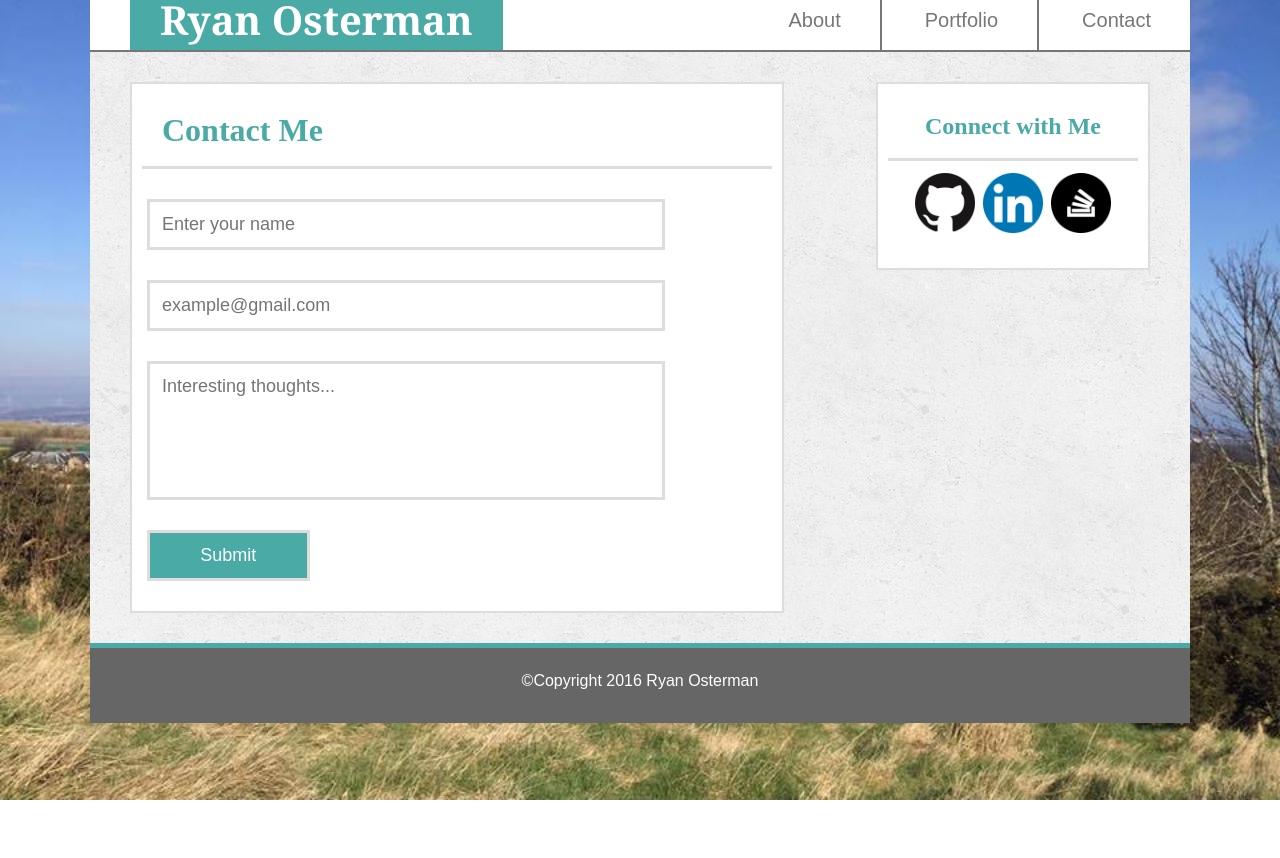
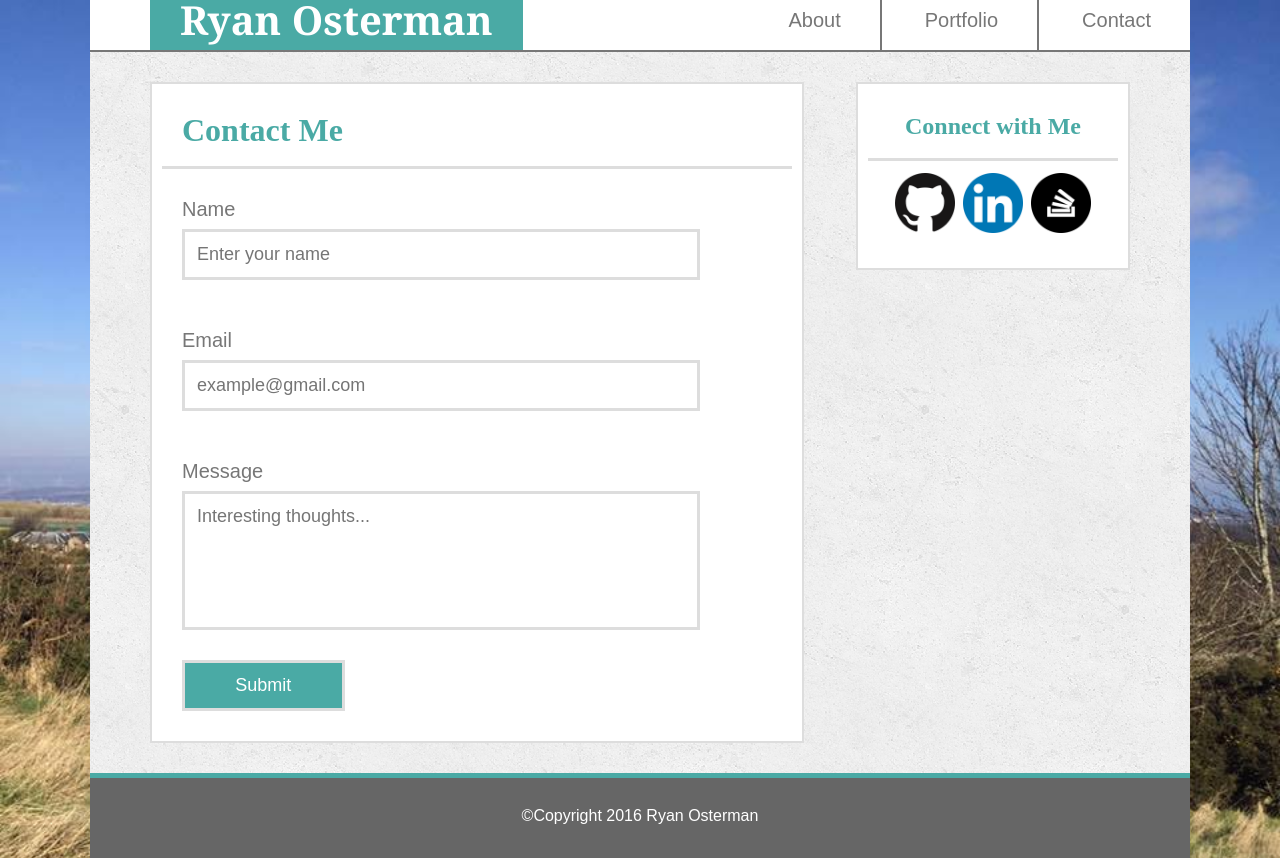
Before and after one commit to ryanosterman10/Basic-Portfolio, a PHP site: page /contact.html in a window 1280 px wide. Before the commit the page ends 800 px from the top, so only its background shows below. Run offline with PHP 8.4, Linux system fonts and the light colour scheme.

Commit message:
added comments, cleaning up

```diff
--- a/assets/css/style.css
+++ b/assets/css/style.css
@@ -1,9 +1,15 @@
+/* Main content styling for all pages */
+
 body{
       background-image: url("../images/background-image.jpg");
       background-size: cover;
       background-position: center center;
       background-repeat: no-repeat;
       background-attachment: fixed;
+}
+::selection{
+      color: white;
+      background-color: #4aaaa5;
 }
 
 #container{
@@ -12,13 +18,14 @@ body{
       margin-right: auto;
 }
 
+/* Header and navbar */
+
 header{
       background-color: #ffffff;
-      /*border-bottom: 2px solid #cccccc;*/
       height:50px;
 }
 
-#logo{
+#name{
       display: inline-block;
       font-size: 2.5em;
       font-weight: bold;
@@ -28,7 +35,7 @@ header{
       padding-left: 30px;
       padding-bottom: 10px;
       font-family: 'Georgia', Times, 'Times New Roman', serif;
-      margin-left: 40px;
+      margin-left: 60px;
 }
 
 #navbar{
@@ -73,6 +80,8 @@ header{
       padding: 19px;
 }
 
+/* Main body */
+
 .main{
       background-image: url("../images/concrete_seamless.png");
       overflow: auto;
@@ -86,7 +95,7 @@ header{
       background-color: #ffffff;
       width: 650px;
       border: 2px solid #dddddd;
-      margin-left: 40px;
+      margin-left: 60px;
 }
 
 .main-content img{
@@ -97,11 +106,89 @@ header{
       border: 4px solid #dddddd;
 }
 
+.main-header{
+      color: #4aaaa5;
+      font-size: 2em;
+      font-weight: bold;
+      margin: 10px;
+      padding-top: 20px;
+      padding-bottom: 20px;
+      padding-left: 20px;
+      border-bottom: 3px solid #dddddd;
+
+}
+
+.main-bio{
+      font-family: 'Arial', 'Helvetica', Helvetica, sans-serif;
+      color: #777777;
+      padding: 15px;
+      line-height: 1.75;
+}
+
+/* Siderbar with social links */
+
+#social{
+      display: inline-block;
+      text-align: center;
+      margin-top: 30px;
+      margin-right: 60px;
+      padding-bottom: 30px;
+      width: 270px;
+      float: right;
+      background-color: #ffffff;
+      border: 2px solid #dddddd;
+}
+
+#social-header{
+      text-align: center;
+      color: #4aaaa5;
+      font-size: 1.5em;
+      font-weight: bold;
+      margin: 10px;
+      padding-top: 20px;
+      padding-bottom: 20px;
+      border-bottom: 3px solid #dddddd;
+}
+
+#icons{
+      text-align: center;
+}
+
+#icons img{
+      display: inline;
+      height: 60px;
+      width: 60px;
+      padding: 2px;
+}
+
+#icons a img:hover{
+      background-color: #4aaaa5;
+      border-radius: 100%;
+      padding: 2px;
+}
+
+#icons a img:active{
+      background-color: #777777;
+}
+
+/* Copyright footer */
+
+footer p{
+      text-align: center;
+      font-family: 'Arial', 'Helvetica Neue', Helvetica, sans-serif;
+      background-color: #666666;
+      color: white;
+      border-top: 5px solid #4aaaa5;
+      height: 50px;
+      padding-top: 30px;
+}
+
+/* Styling for portfolio page  */
+
 .port{
       width: 250px;
       height: 250px;
       float: left;
-      background-repeat: no-repeat;
       margin: 10px 25px 10px 40px;
       border: 2px solid #dddddd;
 
@@ -144,83 +231,12 @@ header{
       color: #4aaaa5;
 }
 
-.main-header{
-      color: #4aaaa5;
-      font-size: 2em;
-      font-weight: bold;
-      margin: 10px;
-      padding-top: 20px;
-      padding-bottom: 20px;
-      padding-left: 20px;
-      border-bottom: 3px solid #dddddd;
-
-}
-
-.main-bio{
-      font-family: 'Arial', 'Helvetica', Helvetica, sans-serif;
-      color: #777777;
-      padding: 15px;
-      line-height: 1.75;
-}
-
-#social{
-      display: inline-block;
-      text-align: center;
-      margin-top: 30px;
-      margin-right: 40px;
-      padding-bottom: 30px;
-      width: 270px;
-      float: right;
-      background-color: #ffffff;
-      border: 2px solid #dddddd;
-}
-
-#social-header{
-      text-align: center;
-      color: #4aaaa5;
-      font-size: 1.5em;
-      font-weight: bold;
-      margin: 10px;
-      padding-top: 20px;
-      padding-bottom: 20px;
-      border-bottom: 3px solid #dddddd;
-}
-
-#icons{
-      text-align: center;
-}
-
-#icons img{
-      display: inline;
-      height: 60px;
-      width: 60px;
-      padding: 2px;
-}
-
-#icons a img:hover{
-      background-color: #4aaaa5;
-      border-radius: 100%;
-      padding: 2px;
-}
-
-#icons a img:active{
-      background-color: #777777;
-}
-
-footer p{
-      text-align: center;
-      font-family: 'Arial', 'Helvetica Neue', Helvetica, sans-serif;
-      background-color: #666666;
-      color: white;
-      border-top: 5px solid #4aaaa5;
-      height: 50px;
-      padding-top: 25px;
-}
+/* Styling for contact page */
 
 input{
       border: 3px solid #dddddd;
       padding: 12px;
-      margin: 30px 0px 30px 15px;
+      margin: 30px 0px 30px 30px;
       font-size: 18px;
       display: block;
 }
@@ -252,3 +268,12 @@ input[type="submit"]:hover{
       background-color: white;
       color: #4aaaa5;
 }
+
+.main-content .label{
+      position: relative;
+      left: 30px;
+      top: 20px;
+      color: #777777;
+      font-family: 'Arial', 'Helvetica Neue', Helvetica, sans-serif;
+      font-size: 1.25em;
+}
--- a/contact.html
+++ b/contact.html
@@ -10,7 +10,7 @@
 		<section id="container">
 
 			<header>
-				<h1 id="logo">Ryan Osterman</h1>
+				<h1 id="name">Ryan Osterman</h1>
 				<ul id="navbar">
 					<li class="nav-item"><a href="index.html">About</a></li>
 					<li class="nav-item"><a href="portfolio.html">Portfolio</a></li>
@@ -23,15 +23,13 @@
 			<section class="main-content">
 
 				<h2 class="main-header">Contact Me</h2>
-
+				<h3 class="label">Name</h3>
 				<input type="name" name="Name" placeholder="Enter your name">
-
+				<h3 class="label">Email</h3>
 				<input type="email" name="Email" placeholder="example@gmail.com">
-
+				<h3 class="label">Message</h3>
 				<input type="message" name="Message" placeholder="Interesting thoughts...">
-
 				<input type="submit">
-
 
 			</section>
 
--- a/index.html
+++ b/index.html
@@ -7,11 +7,10 @@
 	</head>
 	<body>
 
-
 		<section id="container">
 
 			<header>
-				<h1 id="logo">Ryan Osterman</h1>
+				<h1 id="name">Ryan Osterman</h1>
 				<ul id="navbar">
 					<li class="nav-item"><a href="index.html">About</a></li>
 					<li class="nav-item"><a href="portfolio.html">Portfolio</a></li>
--- a/portfolio.html
+++ b/portfolio.html
@@ -9,7 +9,7 @@
 		<section id="container">
 
 			<header>
-				<h1 id="logo">Ryan Osterman</h1>
+				<h1 id="name">Ryan Osterman</h1>
 				<ul id="navbar">
 					<li class="nav-item"><a href="index.html">About</a></li>
 					<li class="nav-item"><a href="portfolio.html">Portfolio</a></li>
```
